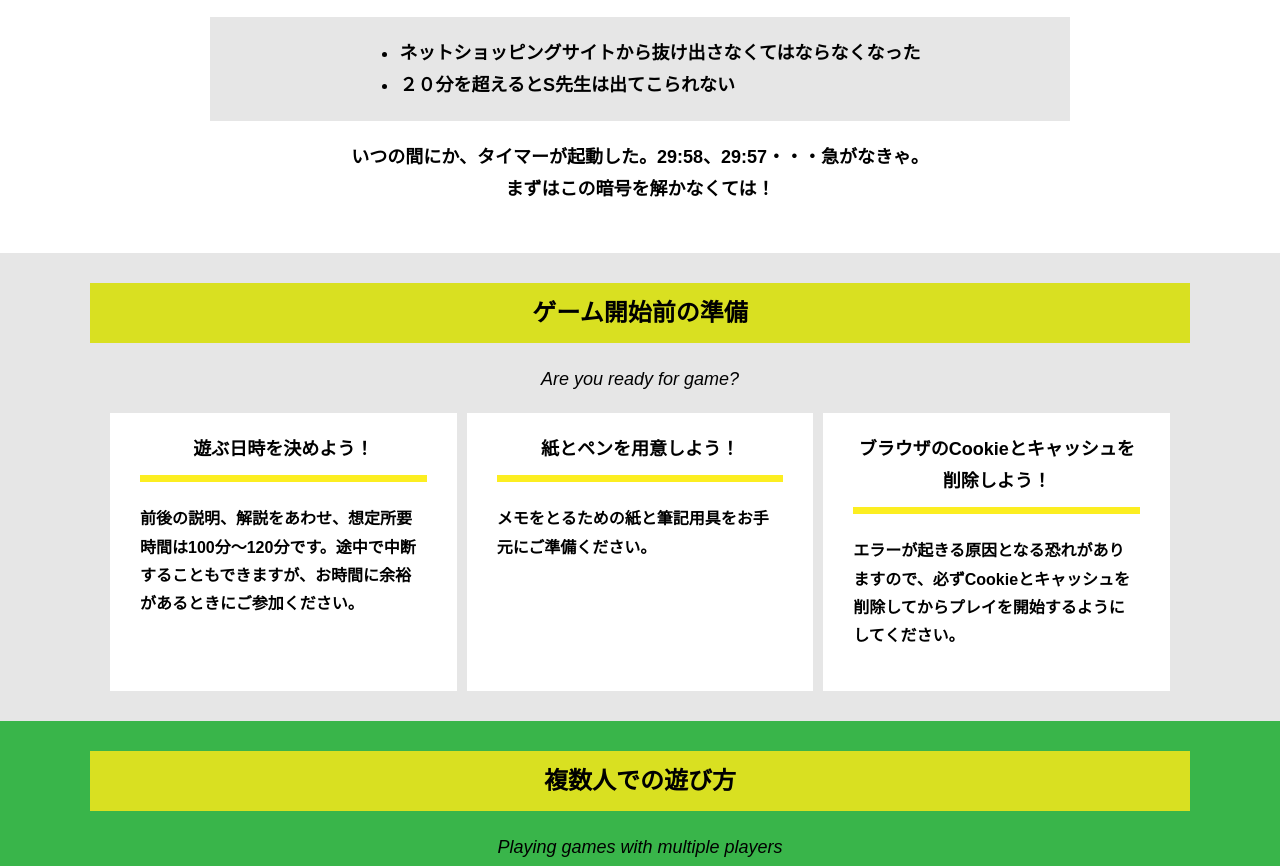
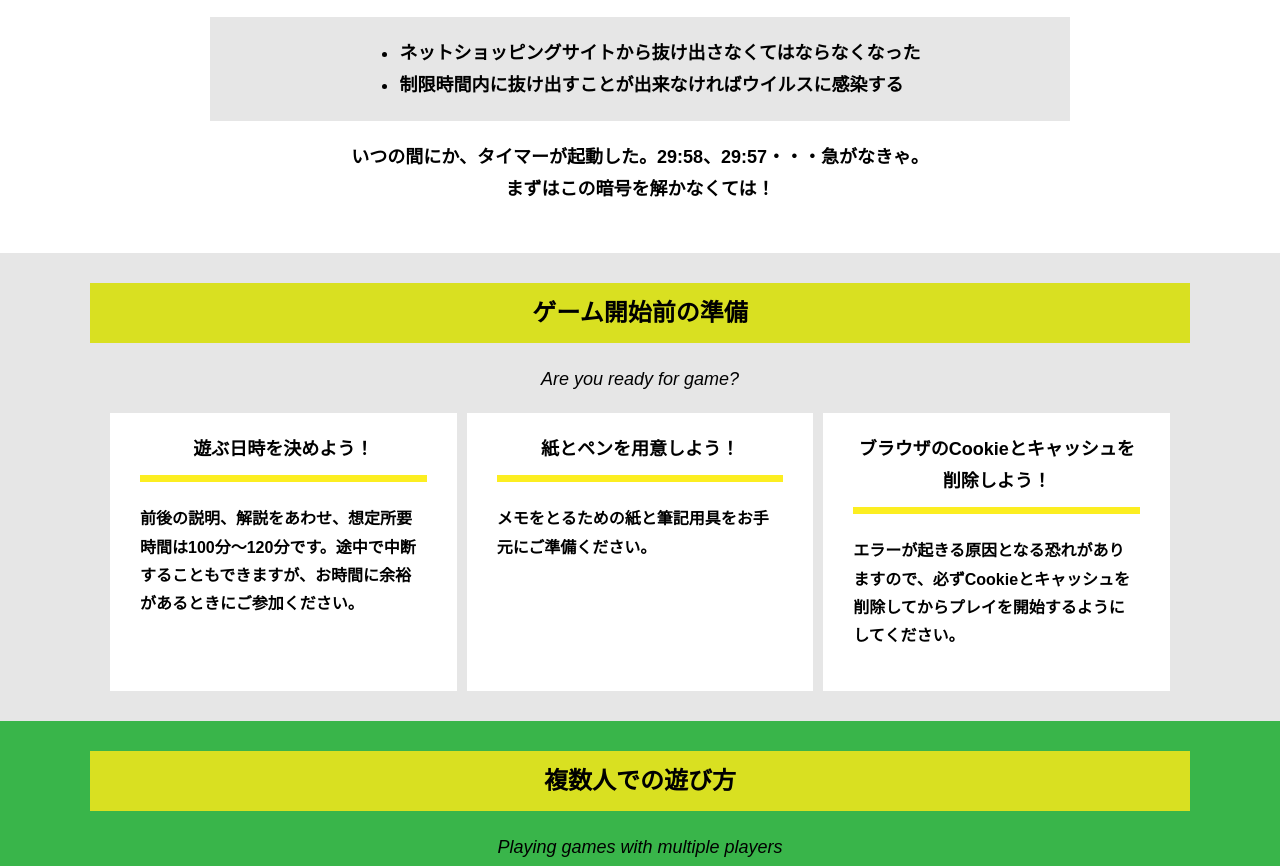
Before and after one commit to Kanji1413/alfa-tachikawa-01-0322, a plain HTML site: page index.html in a window 1280 px wide. Shown: the part 930-1796 px from the top of the page. Drawn offline with Linux system fonts and the light colour scheme.

Commit message:
Update index.html

```diff
--- a/index.html
+++ b/index.html
@@ -40,7 +40,7 @@
           <div class="story__note__outer bg-color--gray">
             <ul class="story__note">
               <li>ネットショッピングサイトから抜け出さなくてはならなくなった</li>
-              <li>２０分を超えるとS先生は出てこられない</li>
+              <li>制限時間内に抜け出すことが出来なければウイルスに感染する</li>
             </ul>
           </div>
           <p class="text-center">いつの間にか、タイマーが起動した。29:58、29:57・・・急がなきゃ。<br>
```
